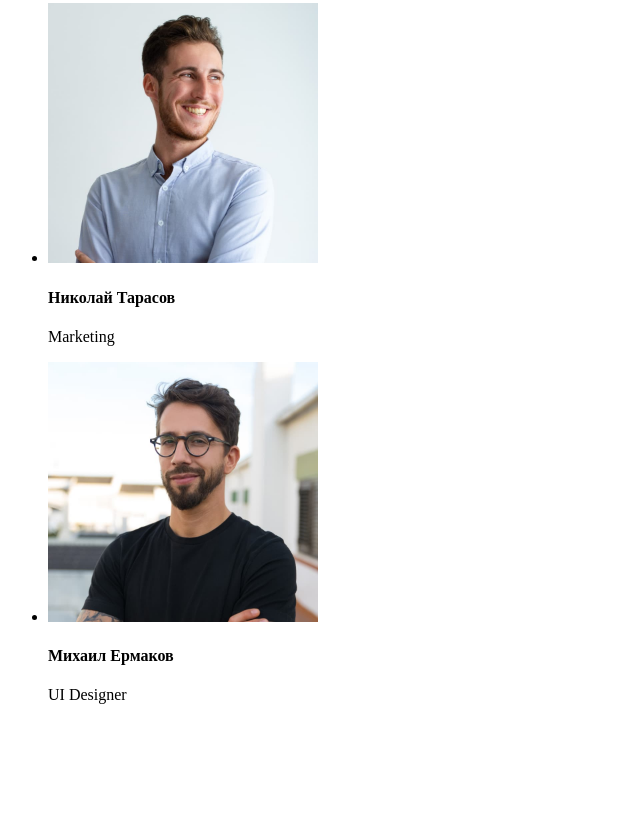
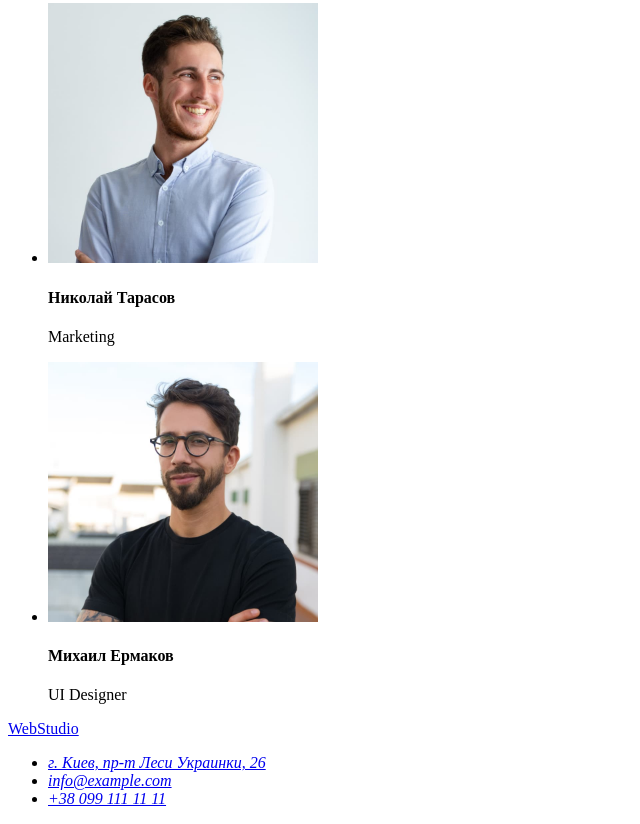
Before and after one commit to valeryLi/goit-markup-hw-01, a plain HTML site: page index.html in a window 1280 px wide. Shown: the part 2323-3147 px from the top of the page, without its empty margins (0-640 px from the left). Before the commit the page ends 3043 px from the top, so only its background shows below. Drawn offline with Linux system fonts and the light colour scheme.

Commit message:
Добавляет контактную информацию владельца

```diff
--- a/index.html
+++ b/index.html
@@ -97,6 +97,17 @@
            </ul>
        </section>
     </main>
-    <footer></footer>
+    <footer>
+        <a href="/" lang="en">WebStudio</a>
+        <!-- CONTACT INFORMATION -->
+        <address>
+        <ul>
+            <li><a href="https://goo.gl/maps/mqFkWckFCeggj8cy6" target="_blank" rel="noopener noreferrer">г. Киев, пр-т Леси Украинки, 26</a>
+            </li>
+            <li><a href="mailto:info@example.com">info@example.com</a></li>
+            <li><a href="tel:+38 099 111 11 11">+38 099 111 11 11</a></li>
+        </ul>
+    </address>
+    </footer>
 </body>
 </html>
```
